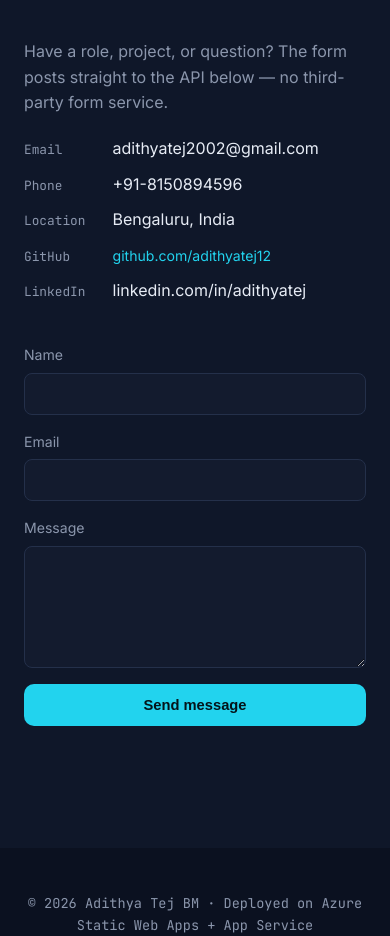
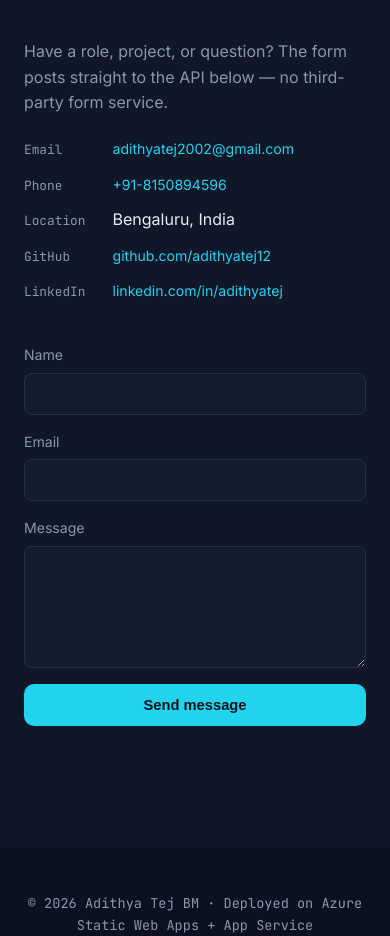
Before and after one commit to adithyatej12/my-portfolio, a plain HTML site: page frontend/index.html in a window 390 px wide. Shown: the part 6460-7396 px from the top of the page. Drawn offline with Linux system fonts and the light colour scheme; no server answers.

Commit message:
Make contact details clickable: mailto email, tel phone, LinkedIn profile link

```diff
--- a/frontend/index.html
+++ b/frontend/index.html
@@ -272,11 +272,11 @@
     <div class="contact-info">
       <p>Have a role, project, or question? The form posts straight to the API below — no third-party form service.</p>
       <ul class="contact-list">
-        <li><span class="label">Email</span> adithyatej2002@gmail.com</li>
-        <li><span class="label">Phone</span> +91-8150894596</li>
+        <li><span class="label">Email</span> <a class="link" href="mailto:adithyatej2002@gmail.com">adithyatej2002@gmail.com</a></li>
+        <li><span class="label">Phone</span> <a class="link" href="tel:+918150894596">+91-8150894596</a></li>
         <li><span class="label">Location</span> Bengaluru, India</li>
         <li><span class="label">GitHub</span> <a class="link" href="https://github.com/adithyatej12" target="_blank" rel="noopener">github.com/adithyatej12</a></li>
-        <li><span class="label">LinkedIn</span> linkedin.com/in/adithyatej</li>
+        <li><span class="label">LinkedIn</span> <a class="link" href="https://www.linkedin.com/in/adithyatej" target="_blank" rel="noopener">linkedin.com/in/adithyatej</a></li>
       </ul>
     </div>
     <form class="contact-form" id="contactForm">
```
